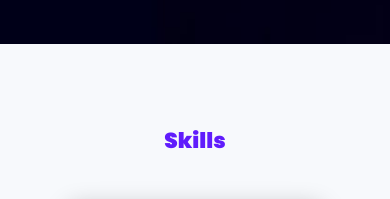
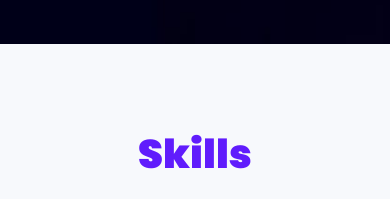
Before and after one commit to youssef-bakir/youssef--bakir, a plain HTML site: page index.html in a window 390 px wide. Shown: the part 800-999 px from the top of the page. Drawn offline with Linux system fonts and the light colour scheme.

Commit message:
Update style.css

```diff
--- a/style.css
+++ b/style.css
@@ -359,7 +359,7 @@ section {
     }
 
     .title{
-        font-size: 1.8em;
+        font-size: 40px;
     }
 
     section{
```
